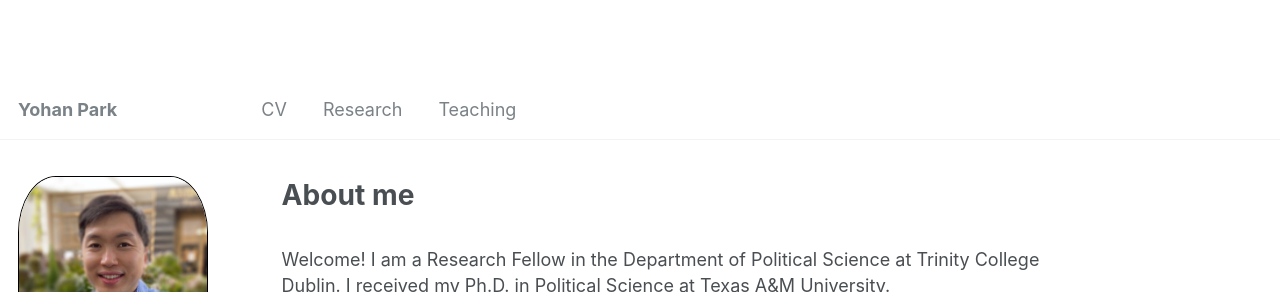
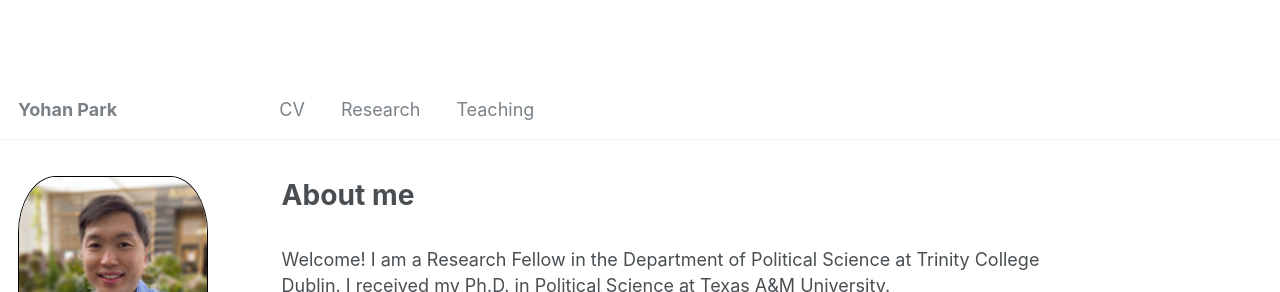
Before and after one commit to yohanpark23/yohanpark23.github.io, a Jekyll site: the page built from _pages/about.md, in a window 1280 px wide. Shown: the top 292 px of the page. Built offline with Jekyll 4.4.1, drawn with Linux system fonts in a browser that asks for light colours; some web fonts are replaced.

Commit message:
Update _masthead.scss

```diff
--- a/_sass/_masthead.scss
+++ b/_sass/_masthead.scss
@@ -40,7 +40,8 @@
 
   ul {
     margin: 0;
-    padding: 2;
+    padding: 0;
+    padding-right: 1em;
     clear: both;
     list-style-type: none;
   }
@@ -52,7 +53,7 @@
   white-space: nowrap;
 
   &--lg {
-    padding-right: 6em;
+    padding-right: 7em;
     font-weight: 700;
   }
 }
```
